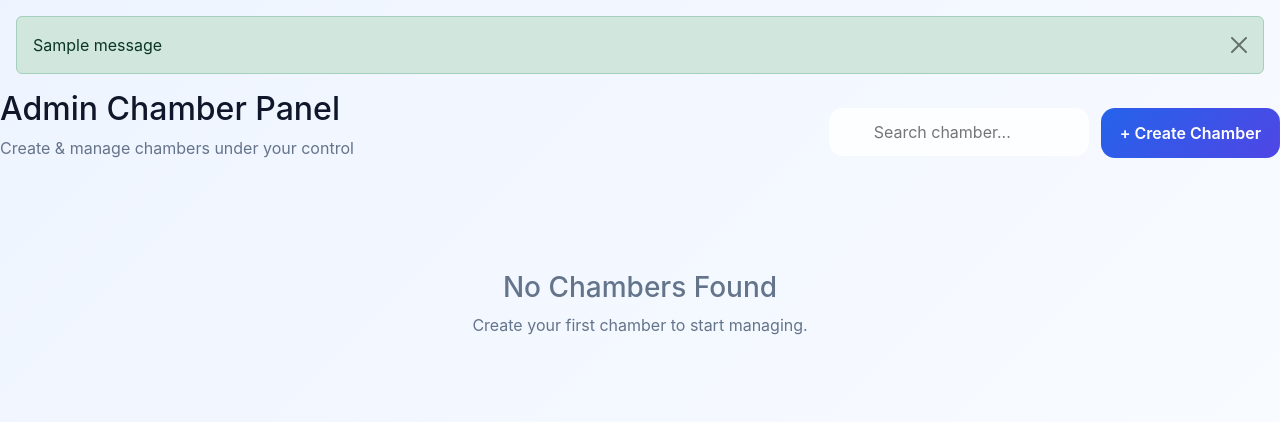
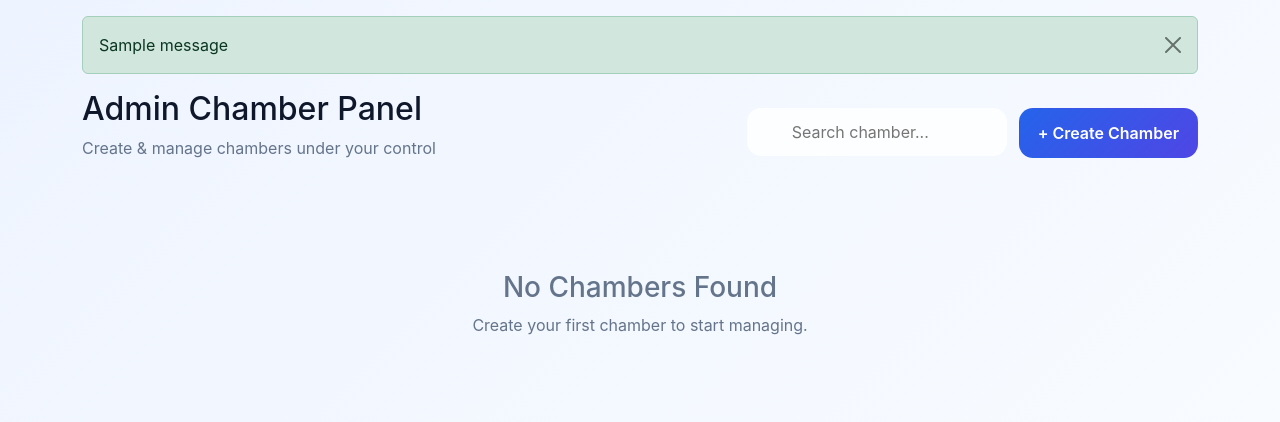
Before and after one commit to shipufalia-jpg/S.F, a Flask app: page /admin/chambers in a window 1280 px wide. Shown: the top 422 px of the page. Run offline with Flask 3, Linux system fonts and the light colour scheme; tables that the repository leaves empty hold one stand-in row (values such as "Sample post"); one stand-in notice (Sample message) is shown; some libraries are stand-ins or nearby versions.

Commit message:
Update base.html

```diff
--- a/templates/base.html
+++ b/templates/base.html
@@ -41,19 +41,16 @@
     </style>
 
 </head>
+<body>
 
-<body>
+    <div class="container mt-3">
 
         {% with messages = get_flashed_messages(with_categories=true) %}
             {% if messages %}
                 {% for category, message in messages %}
-                <div class="alert alert-{{ category }} alert-dismissible fade show m-3">
+                    <div class="alert alert-{{ category }} alert-dismissible fade show">
                         {{ message }}
-                    <button
-                        type="button"
-                        class="btn-close"
-                        data-bs-dismiss="alert">
-                    </button>
+                        <button type="button" class="btn-close" data-bs-dismiss="alert"></button>
                     </div>
                 {% endfor %}
             {% endif %}
```
Lines whose indentation alone changed are shown as unchanged.
